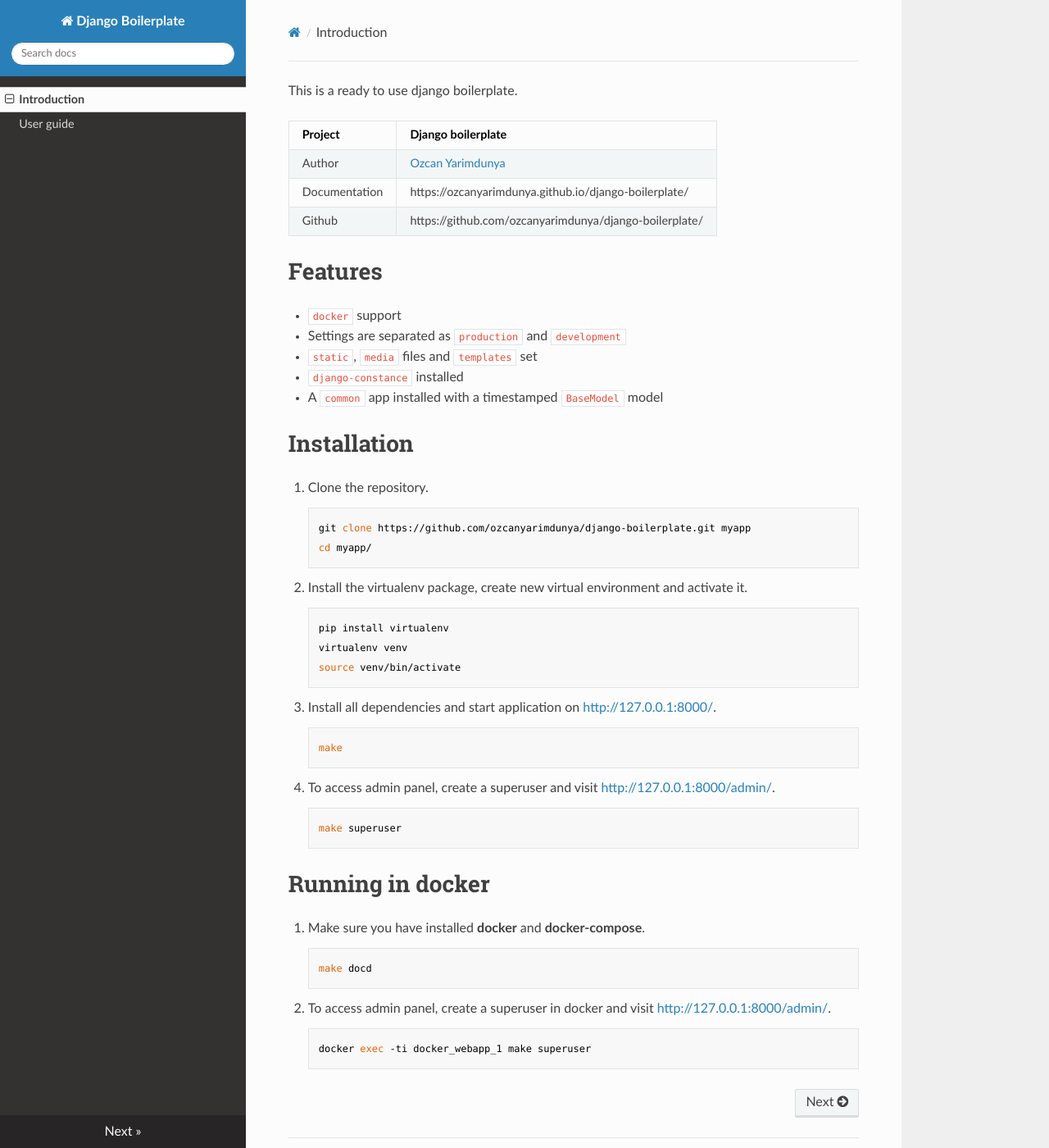
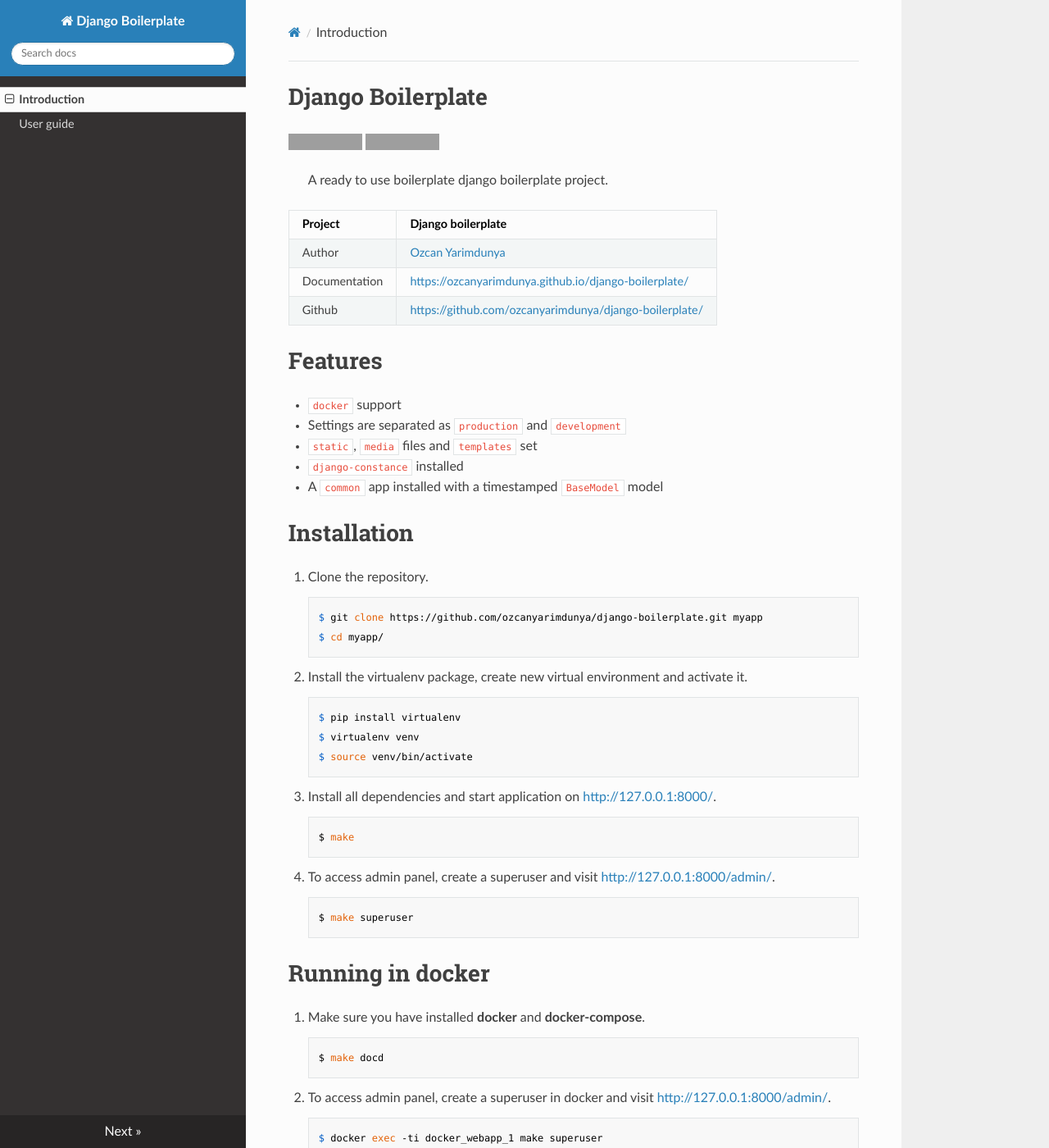
Before and after one commit to ozcanyarimdunya/django-boilerplate, an MkDocs documentation site: the page built from docs/index.md, in a window 1280 px wide and 1400 px high. Shown: the whole window at 82% size. Built offline with MkDocs 1.6.1, drawn with Linux system fonts in a browser that asks for light colours; nearby versions of some CDN libraries; grey boxes are pictures that could not be loaded.

```diff
--- a/docs/index.md
+++ b/docs/index.md
@@ -1,10 +1,15 @@
-This is a ready to use django boilerplate.
+# Django Boilerplate
 
-| Project       | Django boilerplate                                     |
-| ------------- | ------------------------------------------------------ |
-| Author        | [Ozcan Yarimdunya](http://semiworld.org/)              |
-| Documentation | https://ozcanyarimdunya.github.io/django-boilerplate/  |
-| Github        | https://github.com/ozcanyarimdunya/django-boilerplate/ |
+[![Build Status](https://travis-ci.org/ozcanyarimdunya/django-boilerplate.svg?branch=master)](https://travis-ci.org/ozcanyarimdunya/django-boilerplate)
+[![Coverage Status](https://coveralls.io/repos/github/ozcanyarimdunya/django-boilerplate/badge.svg?branch=master)](https://coveralls.io/github/ozcanyarimdunya/django-boilerplate?branch=master)
+
+> A ready to use boilerplate django boilerplate project.
+
+| Project       | Django boilerplate                                                                                                |
+| ------------- | ----------------------------------------------------------------------------------------------------------------- |
+| Author        | [Ozcan Yarimdunya](http://semiworld.org/)                                                                         |
+| Documentation | [https://ozcanyarimdunya.github.io/django-boilerplate/](https://ozcanyarimdunya.github.io/django-boilerplate/)    |
+| Github        | [https://github.com/ozcanyarimdunya/django-boilerplate/](https://github.com/ozcanyarimdunya/django-boilerplate/)  |
 
 # Features
 
@@ -18,32 +23,32 @@ This is a ready to use django boilerplate.
 
 1. Clone the repository.
 
-        git clone https://github.com/ozcanyarimdunya/django-boilerplate.git myapp
-        cd myapp/
+        $ git clone https://github.com/ozcanyarimdunya/django-boilerplate.git myapp
+        $ cd myapp/
 
 2. Install the virtualenv package, create new virtual environment and activate it.
 
-        pip install virtualenv
-        virtualenv venv
-        source venv/bin/activate
+        $ pip install virtualenv
+        $ virtualenv venv
+        $ source venv/bin/activate
 
 3. Install all dependencies and start application on [http://127.0.0.1:8000/](http://127.0.0.1:8000/).
 
 
-        make
+        $ make
 
 4. To access admin panel, create a superuser and visit [http://127.0.0.1:8000/admin/](http://127.0.0.1:8000/admin/).
 
-        make superuser
+        $ make superuser
 
 
 # Running in docker
 
 1. Make sure you have installed **docker** and **docker-compose**.
 
-        make docd
+        $ make docd
 
 
 2. To access admin panel, create a superuser in docker and visit [http://127.0.0.1:8000/admin/](http://127.0.0.1:8000/admin/).
 
-        docker exec -ti docker_webapp_1 make superuser
+        $ docker exec -ti docker_webapp_1 make superuser
```
Also changed, not shown: README.md (+34 -31 lines).
